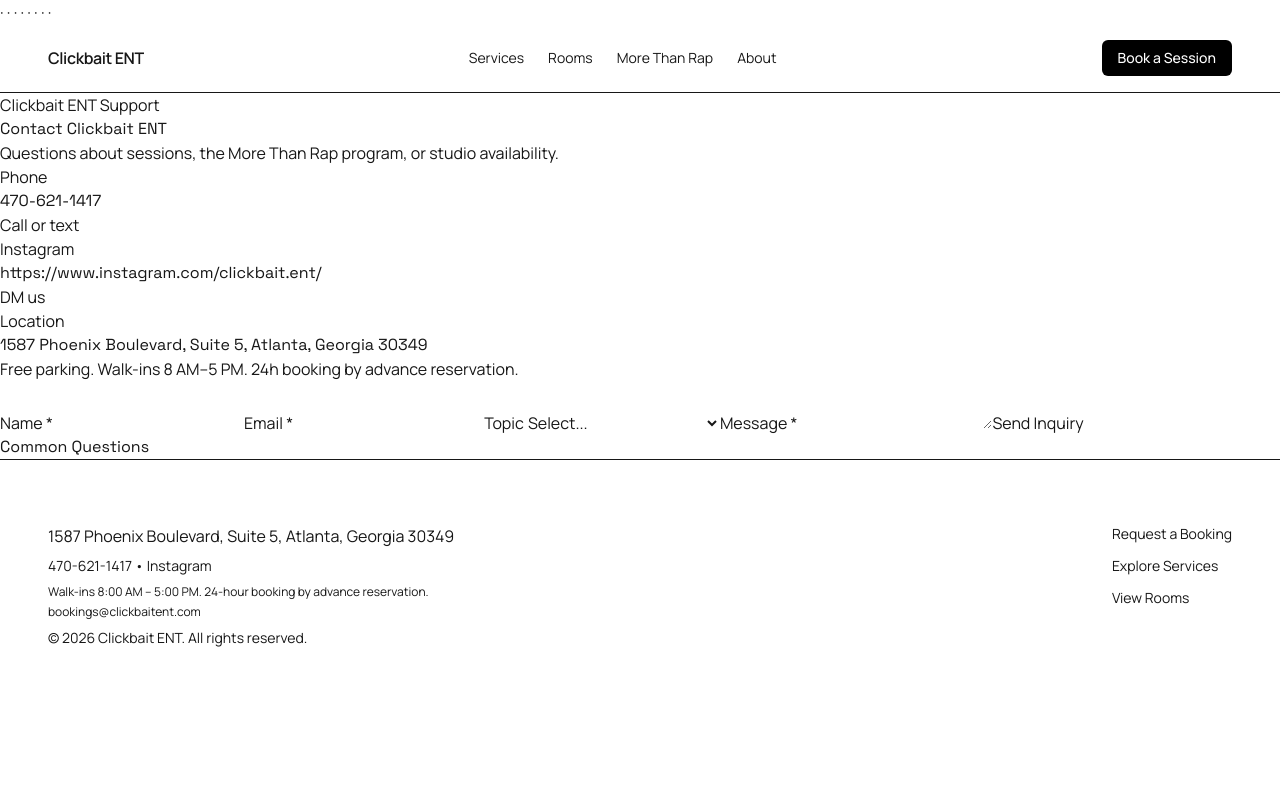
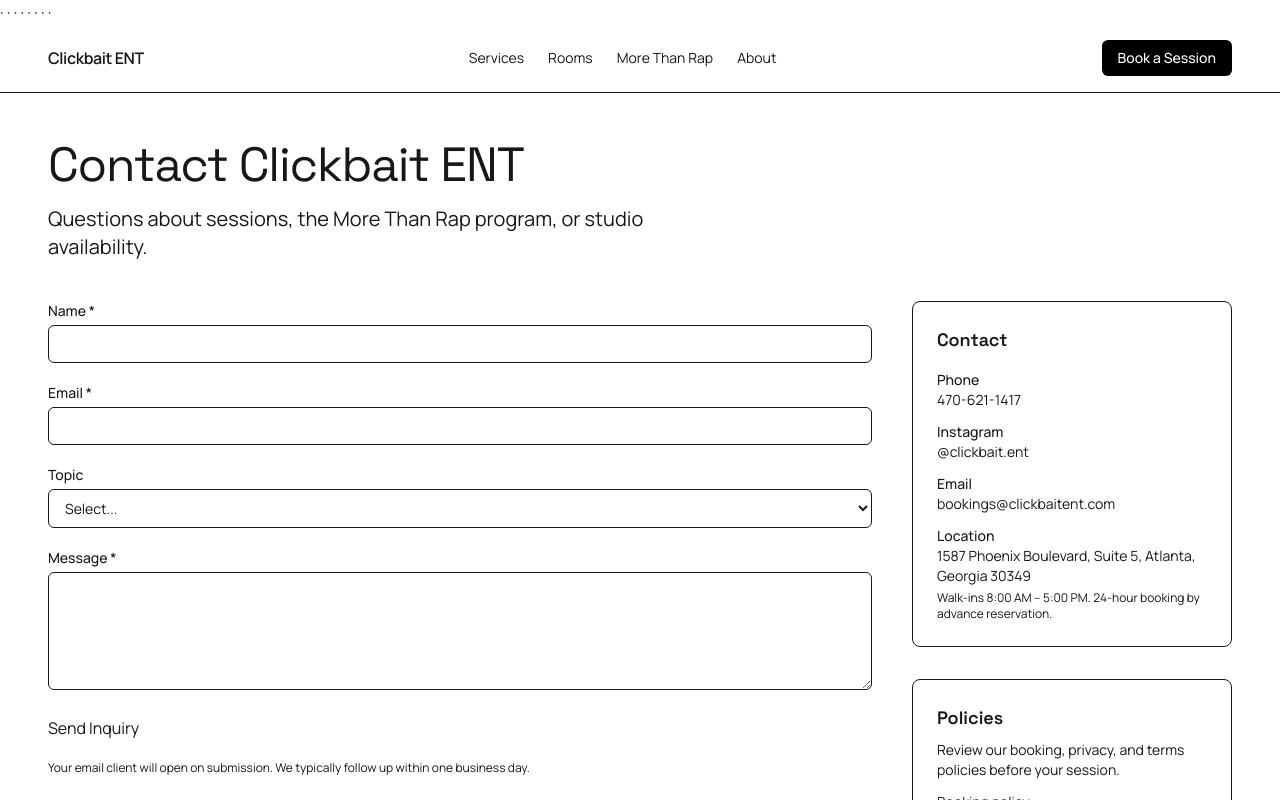
Before and after one commit to soundsbyswagg/clickbait-studios-web, a Next.js app: page /contact in a window 1280 px wide. Shown: the top 800 px of the page. Built offline with nearby package versions, Linux system fonts and the light colour scheme.

Commit message:
feat: complete Todo 10 contact form validation privacy notice sidebar

```diff
--- a/app/contact/page.tsx
+++ b/app/contact/page.tsx
@@ -1,6 +1,6 @@
 import type { Metadata } from 'next';
-import { ContactForm } from '@/components/ContactForm';
-import { siteConfig } from '@/content/site';
+import { ContactForm } from '@/components/contact/ContactForm';
+import { ContactSidebar } from '@/components/contact/ContactSidebar';
 
 export const metadata: Metadata = {
   title: 'Contact | Clickbait ENT',
@@ -10,41 +10,16 @@
 export default function ContactPage() {
   return (
     <main>
-      <section>
-        <p>Clickbait ENT Support</p>
-        <h1>Contact Clickbait ENT</h1>
-        <p>
+      <section className="container py-12">
+        <h1 className="text-5xl tracking-tight mb-4">Contact Clickbait ENT</h1>
+        <p className="text-xl text-muted mb-10 max-w-2xl">
           Questions about sessions, the More Than Rap program, or studio availability.
         </p>
-      </section>
 
-      <section aria-label="Contact options">
-        <article>
-          <p>Phone</p>
-          <h2>{siteConfig.links.phone}</h2>
-          <a href={`tel:${siteConfig.links.phone}`}>Call or text</a>
-        </article>
-
-        <article>
-          <p>Instagram</p>
-          <h2>{siteConfig.links.instagram}</h2>
-          <a href={siteConfig.links.instagram} target="_blank">DM us</a>
-        </article>
-
-        <article>
-          <p>Location</p>
-          <h2>{siteConfig.address}</h2>
-          <p>Free parking. Walk-ins 8 AM–5 PM. 24h booking by advance reservation.</p>
-        </article>
-      </section>
-
-      <section aria-label="Send us a message">
-        <ContactForm />
-      </section>
-
-      <section aria-label="Frequently asked questions">
-        <h2>Common Questions</h2>
-        {/* Add from site content */}
+        <div className="grid gap-10 lg:grid-cols-[1fr_320px]">
+          <ContactForm />
+          <ContactSidebar />
+        </div>
       </section>
     </main>
   );
--- /dev/null
+++ b/components/contact/ContactForm.tsx
@@ -0,0 +1,109 @@
+'use client';
+
+import { useState } from 'react';
+import { siteConfig } from '@/content/site';
+
+type FormState = 'idle' | 'submitting' | 'success' | 'error';
+
+export function ContactForm() {
+  const [state, setState] = useState<FormState>('idle');
+  const [error, setError] = useState('');
+  const [name, setName] = useState('');
+  const [email, setEmail] = useState('');
+  const [topic, setTopic] = useState('');
+  const [message, setMessage] = useState('');
+
+  const handleSubmit = (e: React.FormEvent<HTMLFormElement>) => {
+    e.preventDefault();
+    setError('');
+    setState('submitting');
+
+    if (!name.trim() || !email.trim() || !message.trim()) {
+      setError('Please complete all required fields.');
+      setState('error');
+      return;
+    }
+
+    const subject = encodeURIComponent(`Clickbait ENT Inquiry: ${topic || 'General'}`);
+    const body = encodeURIComponent(`Name: ${name}\nEmail: ${email}\n${message}`);
+    window.location.href = `mailto:${siteConfig.email}?subject=${subject}&body=${body}`;
+    setState('success');
+  };
+
+  return (
+    <form onSubmit={handleSubmit} noValidate className="space-y-5">
+      <div>
+        <label htmlFor="name" className="block text-sm font-medium mb-1">Name *</label>
+        <input
+          id="name"
+          name="name"
+          type="text"
+          required
+          value={name}
+          onChange={(e) => setName(e.target.value)}
+          className="w-full rounded-md border border-border bg-background px-3 py-2 text-sm focus:outline-none focus:ring-2 focus:ring-accent"
+        />
+      </div>
+
+      <div>
+        <label htmlFor="email" className="block text-sm font-medium mb-1">Email *</label>
+        <input
+          id="email"
+          name="email"
+          type="email"
+          required
+          value={email}
+          onChange={(e) => setEmail(e.target.value)}
+          className="w-full rounded-md border border-border bg-background px-3 py-2 text-sm focus:outline-none focus:ring-2 focus:ring-accent"
+        />
+      </div>
+
+      <div>
+        <label htmlFor="topic" className="block text-sm font-medium mb-1">Topic</label>
+        <select
+          id="topic"
+          name="topic"
+          value={topic}
+          onChange={(e) => setTopic(e.target.value)}
+          className="w-full rounded-md border border-border bg-background px-3 py-2 text-sm focus:outline-none focus:ring-2 focus:ring-accent"
+        >
+          <option value="">Select...</option>
+          <option value="Booking">Booking a session</option>
+          <option value="More Than Rap">More Than Rap program</option>
+          <option value="Production">Production / mixing</option>
+          <option value="Other">Other</option>
+        </select>
+      </div>
+
+      <div>
+        <label htmlFor="message" className="block text-sm font-medium mb-1">Message *</label>
+        <textarea
+          id="message"
+          name="message"
+          required
+          rows={5}
+          value={message}
+          onChange={(e) => setMessage(e.target.value)}
+          className="w-full rounded-md border border-border bg-background px-3 py-2 text-sm focus:outline-none focus:ring-2 focus:ring-accent"
+        />
+      </div>
+
+      <button
+        type="submit"
+        disabled={state === 'submitting' || state === 'success'}
+        className="magnetic-btn magnetic-btn--primary"
+      >
+        {state === 'submitting' ? 'Sending...' : 'Send Inquiry'}
+      </button>
+
+      <p className="text-xs text-muted">
+        Your email client will open on submission. We typically follow up within one business day.
+      </p>
+
+      {error && <p className="text-sm text-red-400" role="alert">{error}</p>}
+      {state === 'success' && !error && (
+        <p className="text-sm text-green-400" role="status">Thanks — we will follow up shortly.</p>
+      )}
+    </form>
+  );
+}
--- /dev/null
+++ b/components/contact/ContactSidebar.tsx
@@ -0,0 +1,49 @@
+'use client';
+
+import Link from 'next/link';
+import { siteConfig } from '@/content/site';
+
+export function ContactSidebar() {
+  return (
+    <aside className="space-y-8">
+      <div className="border border-border rounded-lg p-6">
+        <h2 className="text-lg font-semibold mb-4">Contact</h2>
+        <div className="space-y-3 text-sm text-muted">
+          <div>
+            <p className="text-foreground font-medium">Phone</p>
+            <a href={`tel:${siteConfig.links.phone}`} className="hover:text-foreground hover:underline transition-colors">
+              {siteConfig.links.phone}
+            </a>
+          </div>
+          <div>
+            <p className="text-foreground font-medium">Instagram</p>
+            <a href={siteConfig.links.instagram} className="hover:text-foreground hover:underline transition-colors" target="_blank" rel="noopener noreferrer">
+              @clickbait.ent
+            </a>
+          </div>
+          <div>
+            <p className="text-foreground font-medium">Email</p>
+            <a href={`mailto:${siteConfig.email}`} className="hover:text-foreground hover:underline transition-colors">
+              {siteConfig.email}
+            </a>
+          </div>
+          <div>
+            <p className="text-foreground font-medium">Location</p>
+            <p>{siteConfig.address}</p>
+            <p className="text-xs mt-1">{siteConfig.hours}</p>
+          </div>
+        </div>
+      </div>
+
+      <div className="border border-border rounded-lg p-6">
+        <h2 className="text-lg font-semibold mb-2">Policies</h2>
+        <p className="text-sm text-muted mb-3">Review our booking, privacy, and terms policies before your session.</p>
+        <div className="flex flex-col gap-2 text-sm">
+          <Link href="/policies/booking" className="underline">Booking policy</Link>
+          <Link href="/policies/privacy" className="underline">Privacy policy</Link>
+          <Link href="/policies/terms" className="underline">Terms</Link>
+        </div>
+      </div>
+    </aside>
+  );
+}
```
